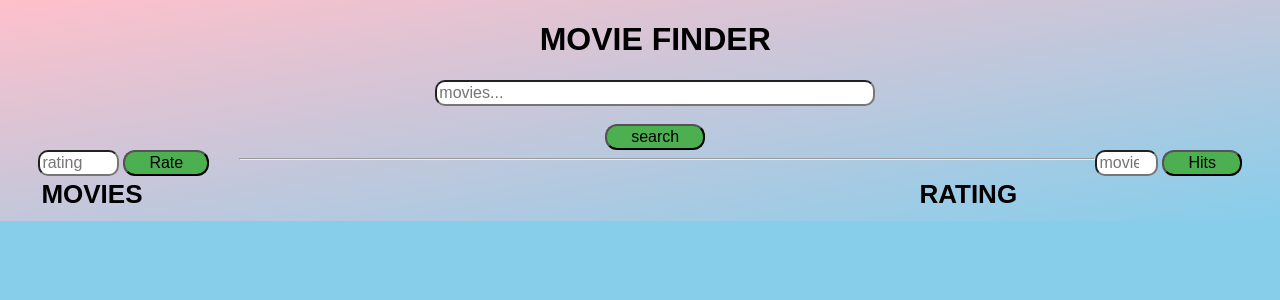
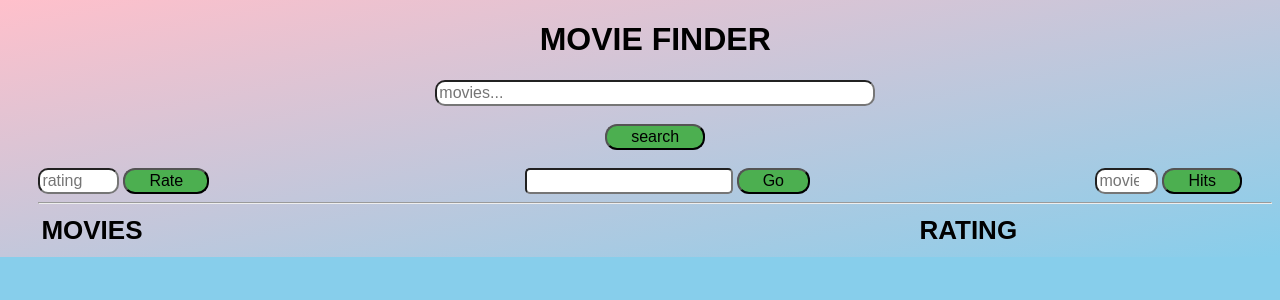
Before and after one commit to froster02/movies-recommendation-system, a Flask app: page / in a window 1280 px wide. Shown: the top 300 px of the page. Run offline with Flask 2, Linux system fonts and the light colour scheme; lists and menus that the app fills with data are empty.

Commit message:
add search by director

```diff
--- a/myApp.py
+++ b/myApp.py
@@ -2,7 +2,7 @@
 
 from flask import Flask, render_template, request
 from numpy import tile
-from main import show_data, top, rate, send_detail
+from main import show_data, top, rate, send_detail, show_director
 
 app = Flask(__name__)
 
@@ -43,6 +43,13 @@ def show_ratings():
     titles,ratings = rate(ch1)
     return render_template('index.html', titles = titles, ratings=ratings)
 
+# post DIRECTOR
+@app.route('/send_director', methods = ['POST'])
+def show_dir():
+        dir = request.form['dir']
+        movies,ratings,details = show_director(dir)
+        return render_template('SearchResult.html', movies = movies, ratings=ratings, details=details)
+
 @app.route('/post', methods=['POST'])
 def cool_form():
     return render_template('index.html')
--- a/templates/index.html
+++ b/templates/index.html
@@ -80,6 +80,15 @@
             font-family: sans-serif;
         }
 
+        #bar4 {
+
+            border-radius: 5px;
+            height: 20px;
+            width : 200px;
+            font-size: medium;
+            font-family: sans-serif;
+        }
+
         #id2 {
             float: right;
             margin-right: 30px;
@@ -120,6 +129,10 @@
             color: black;
             text-decoration: none;
         }
+        #go {
+            float: left;
+        }
+
     </style>
 
 </head>
@@ -136,6 +149,7 @@
             </div>
         </center>
     </form>
+    <br>
 
     <!-- form tag to get all time hit movies -->
     <form method="POST" action="/get_top">
@@ -153,7 +167,17 @@
         </div>
     </form>
 
-    <!-- div tag to diplay the movies fetched via first form tag -->
+    <!-- form tag to get desired director movies -->
+    <form method="POST" action="/send_director">
+        <center>
+            <div class="go" id="search">
+                <input id="bar4" type="text" name="dir" required>
+                <input class="btn btn-primary" type="submit" id="btn3" value="Go">
+            </div>
+        </center>
+    </form>
+
+    <!-- div tag to display the movies fetched via first form tag -->
     <hr>
     <div id="div1">
         <table class="table">
```
Also changed, not shown: main.py (+47 -0 lines).
